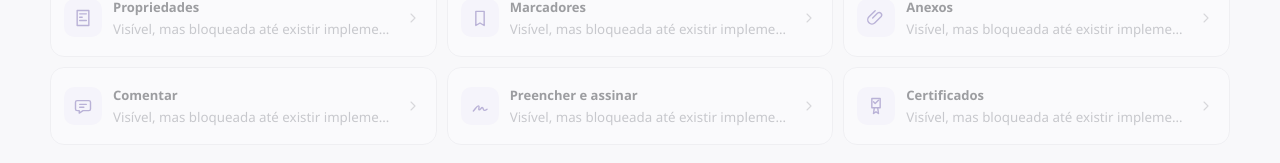
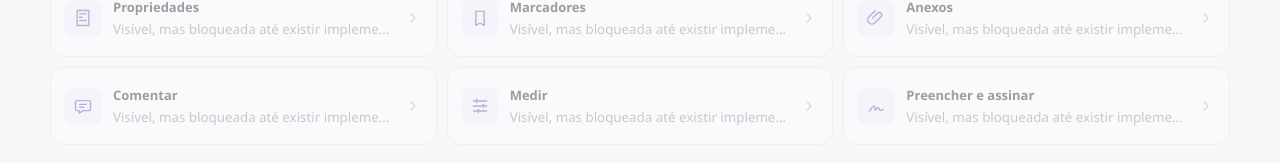
Before and after one commit to gabriell211/Seven-reader, a React (Vite) app: page / in a window 1280 px wide. Shown: the part 1572-1735 px from the top of the page. Built offline with nearby package versions, Linux system fonts and the light colour scheme.

Commit message:
feat: expose professional PDF measurement tool

```diff
--- a/src/data/tools.ts
+++ b/src/data/tools.ts
@@ -23,6 +23,7 @@ export const tools: ToolDefinition[] = [
   { id: "attachments", label: "Anexos", description: "Incorpore e extraia arquivos EmbeddedFiles; inclusões participam do histórico de edição.", icon: "attachment", group: "Documento", implemented: true },
 
   { id: "comment", label: "Comentar", description: "Notas, marcações de texto, carimbos e texto livre persistidos como anotações PDF.", icon: "comment", group: "Revisão", implemented: true },
+  { id: "measure", label: "Medir", description: "Distância, perímetro e área com escala calibrada, snap, labels e exportação CSV.", icon: "tools", group: "Revisão", capability: "pdf_engine", implemented: true },
   { id: "fill-sign", label: "Preencher e assinar", description: "Assinatura eletrônica visual ou assinatura digital PAdES com certificado PKCS#12.", icon: "sign", group: "Revisão", implemented: true },
   { id: "certificates", label: "Certificados", description: "PAdES, certificação, timestamp e validação criptográfica de assinaturas.", icon: "certificate", group: "Segurança", capability: "certificates", implemented: true },
   { id: "scan-ocr", label: "Digitalizar e OCR", description: "Digitalização local, OCR pesquisável, PDF/A e revisão de confiança.", icon: "ocr", group: "Documento", capability: ["ocr", "scanner", "tesseract"], implemented: true },
```
